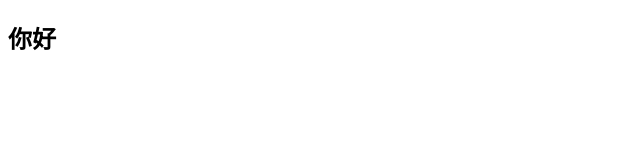
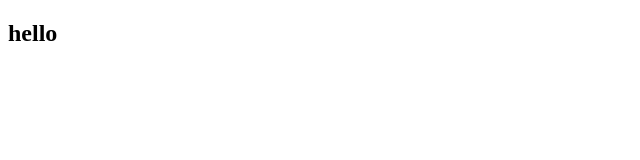
Before and after one commit to henry6331/blog, a plain HTML site: page index.html in a window 1280 px wide. Shown: the full height of the page, 0-640 px from the left. Drawn offline with Linux system fonts and the light colour scheme.

Commit message:
Update index.html

```diff
--- a/index.html
+++ b/index.html
@@ -1,7 +1,7 @@
 <!DOCTYPE html>
 <html>
 <head>
-<h2>你好</h2>
+<h2>hello</h2>
 </head>
 <body>
 </body>
```
